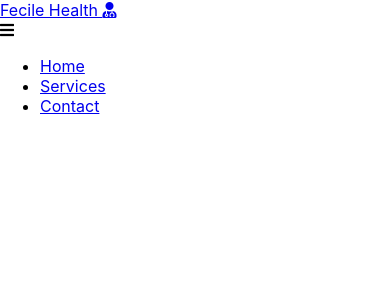
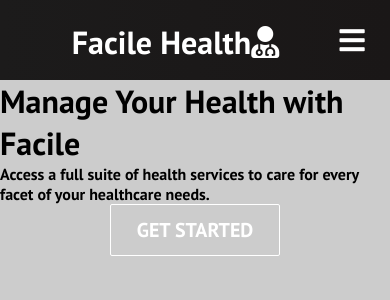
Before and after one commit to heeyane/facile-health, a React (Create React App) app in the folder facile-health-app/: page / in a window 390 px wide. Shown: the top 300 px of the page. Built offline with nearby package versions, Linux system fonts and the light colour scheme.

Commit message:
added buttons, landing page

```diff
--- a/facile-health-app/public/index.html
+++ b/facile-health-app/public/index.html
@@ -15,15 +15,10 @@
       user's mobile device or desktop. See https://developers.google.com/web/fundamentals/web-app-manifest/
     -->
     <link rel="manifest" href="%PUBLIC_URL%/manifest.json" />
-    <!--
-      Notice the use of %PUBLIC_URL% in the tags above.
-      It will be replaced with the URL of the `public` folder during the build.
-      Only files inside the `public` folder can be referenced from the HTML.
-
-      Unlike "/favicon.ico" or "favicon.ico", "%PUBLIC_URL%/favicon.ico" will
-      work correctly both with client-side routing and a non-root public URL.
-      Learn how to configure a non-root public URL by running `npm run build`.
-    -->
+    <link
+            href="https://fonts.googleapis.com/css2?family=PT+Sans:wght@700&display=swap"
+            rel="stylesheet"
+    />
     <link rel="stylesheet" href="https://use.fontawesome.com/releases/v5.15.2/css/all.css" integrity="sha384-vSIIfh2YWi9wW0r9iZe7RJPrKwp6bG+s9QZMoITbCckVJqGCCRhc+ccxNcdpHuYu" crossorigin="anonymous">
 
     <title>React App</title>
--- a/facile-health-app/src/App.css
+++ b/facile-health-app/src/App.css
@@ -1,38 +1,44 @@
-.App {
-  text-align: center;
+* {
+  box-sizing: border-box;
+  margin: 0;
+  padding: 0;
+  font-family: 'PT Sans', sans-serif;
 }
 
-.App-logo {
-  height: 40vmin;
-  pointer-events: none;
+.home,
+.services,
+.products,
+.sign-up {
+  display: flex;
+  height: 90vh;
+  align-items: center;
+  justify-content: center;
+  font-size: 3rem;
 }
 
-@media (prefers-reduced-motion: no-preference) {
-  .App-logo {
-    animation: App-logo-spin infinite 20s linear;
-  }
+.services {
+  /*background-image: url('/images/img-2.jpg');*/
+  background-position: center;
+  background-size: cover;
+  background-repeat: no-repeat;
+  color: #fff;
+  font-size: 100px;
 }
 
-.App-header {
-  background-color: #282c34;
-  min-height: 100vh;
-  display: flex;
-  flex-direction: column;
-  align-items: center;
-  justify-content: center;
-  font-size: calc(10px + 2vmin);
-  color: white;
+.products {
+  /*background-image: url('/images/img-1.jpg');*/
+  background-position: center;
+  background-size: fill;
+  background-repeat: no-repeat;
+  color: #fff;
+  font-size: 100px;
 }
 
-.App-link {
-  color: #61dafb;
+.sign-up {
+  /*background-image: url('/images/img-8.jpg');*/
+  background-position: center;
+  background-size: cover;
+  background-repeat: no-repeat;
+  color: #fff;
+  font-size: 100px;
 }
-
-@keyframes App-logo-spin {
-  from {
-    transform: rotate(0deg);
-  }
-  to {
-    transform: rotate(360deg);
-  }
-}
--- a/facile-health-app/src/App.js
+++ b/facile-health-app/src/App.js
@@ -2,6 +2,7 @@
 import './App.css';
 import Navbar from "./Components/Navbar";
 import {BrowserRouter as Router, Switch, Route} from "react-router-dom";
+import Home from './Components/Home'
 
 function App() {
   return (
@@ -9,7 +10,7 @@
     <Router>
       <Navbar />
       <Switch>
-        <Route path='/' exact />
+        <Route path='/' exact component={Home} />
       </Switch>
     </Router>
     </>
--- /dev/null
+++ b/facile-health-app/src/Components/Button.css
@@ -0,0 +1,41 @@
+:root{
+    --primary: #fff;
+}
+
+.btn{
+    padding: 8px 20px;
+    border-radius: 2px;
+    outline: none;
+    border: none;
+    cursor: pointer;
+}
+
+.btn--primary{
+    background-color: var(--primary);
+    color: #242424;
+    border: 1px solid var(--primary);
+}
+
+.btn--outline{
+    background-color: transparent;
+    color: #fff;
+    padding: 8px 20px;
+    border: 1px solid var(--primary);
+    transition: all 0.3s ease-out;
+}
+
+.btn--medium{
+    padding: 8px 20px;
+    font-size: 20px;
+}
+
+.btn--large{
+    padding: 12px 26px;
+    font-size: 20px;
+}
+
+.btn--medium:hover, .btn--large:hover{
+    background: #fff;
+    color: #242424;
+    transition: all 0.3s ease-out;
+}
--- /dev/null
+++ b/facile-health-app/src/Components/Button.js
@@ -0,0 +1,33 @@
+import React from 'react';
+import './Button.css';
+import { Link } from 'react-router-dom';
+
+const STYLES = ['btn--primary', 'btn--outline', 'btn--test'];
+
+const SIZES = ['btn--medium', 'btn--large'];
+
+export const Button = ({
+                           children,
+                           type,
+                           onClick,
+                           buttonStyle,
+                           buttonSize
+                       }) => {
+    const checkButtonStyle = STYLES.includes(buttonStyle)
+        ? buttonStyle
+        : STYLES[0];
+
+    const checkButtonSize = SIZES.includes(buttonSize) ? buttonSize : SIZES[0];
+
+    return (
+        <Link to='/sign-up' className='btn-mobile'>
+            <button
+                className={`btn ${checkButtonStyle} ${checkButtonSize}`}
+                onClick={onClick}
+                type={type}
+            >
+                {children}
+            </button>
+        </Link>
+    );
+};
--- /dev/null
+++ b/facile-health-app/src/Components/Home.js
@@ -0,0 +1,13 @@
+import React from 'react';
+import '../App.css';
+import Landing from "./Landing";
+
+function Home () {
+    return (
+        <>
+            <Landing />
+        </>
+    );
+}
+
+export default Home;
--- /dev/null
+++ b/facile-health-app/src/Components/Landing.css
@@ -0,0 +1,10 @@
+.landing-container{
+    /*background: url("public/images/telemed.jpg") center center/cover no-repeat;*/
+    height: 100vh;
+    width: 100%;
+    display: flex;
+    flex-direction: column;
+    align-items: center;
+    box-shadow: inset 0 0 0 1000px rgba(0,0,0,0.2);
+    object-fit: contain;
+}
--- /dev/null
+++ b/facile-health-app/src/Components/Landing.js
@@ -0,0 +1,19 @@
+import React from 'react';
+import {Button} from "./Button";
+import './Landing.css';
+import '../App.css'
+
+export default function Landing() {
+    return (
+        <div className='landing-container'>
+            <h1>Manage Your Health with Facile</h1>
+            <p>Access a full suite of health services to care for every facet of your healthcare needs.</p>
+            <div className="landing-btn">
+                <Button className='btns' buttonStyle='btn--outline'
+                        buttonSize='btn--large'>GET STARTED
+                </Button>
+            </div>
+
+        </div>
+    )
+}
--- a/facile-health-app/src/Components/Navbar.css
+++ b/facile-health-app/src/Components/Navbar.css
@@ -0,0 +1,158 @@
+.navbar {
+    background: linear-gradient(90deg, rgb(28, 27, 27) 0%, rgb(26, 23, 23) 100%);
+    height: 80px;
+    display: flex;
+    justify-content: center;
+    align-items: center;
+    font-size: 1.2rem;
+    position: sticky;
+    top: 0;
+    z-index: 999;
+}
+
+.navbar-container {
+    display: flex;
+    justify-content: center;
+    align-items: center;
+    height: 80px;
+    max-width: 1500px;
+}
+
+.navbar-logo {
+    color: #fff;
+    justify-self: start;
+    margin-left: 20px;
+    cursor: pointer;
+    text-decoration: none;
+    font-size: 2rem;
+    display: flex;
+    align-items: center;
+}
+
+.fa-typo3 {
+    margin-left: 0.5rem;
+    font-size: 1.8rem;
+}
+
+.nav-menu {
+    display: grid;
+    grid-template-columns: repeat(4, auto);
+    grid-gap: 10px;
+    list-style: none;
+    text-align: center;
+    width: 60vw;
+    justify-content: end;
+    margin-right: 2rem;
+}
+
+.nav-item {
+    height: 80px;
+}
+
+.nav-links {
+    color: #fff;
+    display: flex;
+    align-items: center;
+    text-decoration: none;
+    padding: 0.5rem 1rem;
+    height: 100%;
+}
+
+.nav-links:hover {
+    border-bottom: 4px solid #fff;
+    transition: all 0.2s ease-out;
+}
+
+.fa-bars {
+    color: #fff;
+}
+
+.nav-links-mobile {
+    display: none;
+}
+
+.menu-icon {
+    display: none;
+}
+
+@media screen and (max-width: 960px) {
+    .NavbarItems {
+        position: relative;
+    }
+
+    .nav-menu {
+        display: flex;
+        flex-direction: column;
+        width: 100%;
+        height: 90vh;
+        position: absolute;
+        top: 80px;
+        left: -100%;
+        opacity: 1;
+        transition: all 0.5s ease;
+    }
+
+    .nav-menu.active {
+        background: #242222;
+        left: 0;
+        opacity: 1;
+        transition: all 0.5s ease;
+        z-index: 1;
+    }
+
+    .nav-links {
+        text-align: center;
+        padding: 2rem;
+        width: 100%;
+        display: table;
+    }
+
+    .nav-links:hover {
+        background-color: #fff;
+        color: #242424;
+        border-radius: 0;
+    }
+
+    .navbar-logo {
+        position: absolute;
+        top: 0;
+        left: 0;
+        transform: translate(25%, 50%);
+    }
+
+    .menu-icon {
+        display: block;
+        position: absolute;
+        top: 0;
+        right: 0;
+        transform: translate(-100%, 60%);
+        font-size: 1.8rem;
+        cursor: pointer;
+    }
+
+    .fa-times {
+        color: #fff;
+        font-size: 2rem;
+    }
+
+    .nav-links-mobile {
+        display: block;
+        text-align: center;
+        margin: 2rem auto;
+        border-radius: 4px;
+        width: 80%;
+        text-decoration: none;
+        font-size: 1.5rem;
+        background-color: transparent;
+        color: #fff;
+        padding: 14px 20px;
+        border: 1px solid #fff;
+        transition: all 0.3s ease-out;
+    }
+
+    .nav-links-mobile:hover {
+        background: #fff;
+        color: #242424;
+        transition: 250ms;
+    }
+}
--- a/facile-health-app/src/Components/Navbar.js
+++ b/facile-health-app/src/Components/Navbar.js
@@ -1,23 +1,45 @@
-import React, {useState} from 'react';
-import {Link} from 'react-router-dom';
+import React, {useState, useEffect} from 'react';
+import { Link } from 'react-router-dom';
+import './Navbar.css';
+import { Button } from "./Button";
 
 function Navbar() {
     const [click, setClick] = useState(false)
+    const [button, setButton] = useState(true)
 
     const handleClick = () => setClick(!click);
     const closeMobileMenu = () => setClick(false)
 
+    // to make it that when window is minimized, shows dropdown logo
+    const showButton = () => {
+        if (window.innerWidth <= 960) {
+            setButton(false)
+        } else {
+            setButton(true)
+        }
+    };
+
+    useEffect(() => {
+        showButton();
+    }, []);
+
+    window.addEventListener('resize', showButton)
+
     return (
         <>
-           <nav className="navbar">
+           <nav className='navbar'>
                <div className="navbar-container">
-                    <Link to="/" className="navbar-logo">
-                        Fecile Health <i className="fas fa-user-md"></i>
+
+                   {/*allowing clicking logo to close menu*/}
+                    <Link to="/" className="navbar-logo" onClick={closeMobileMenu}>
+                        Facile Health
+                        {/*doctor looking logo*/}
+                        <i className="fas fa-user-md"/>
                     </Link>
                    <div className="menu-icon" onClick={handleClick}>
                        <i className={click ? 'fas fa-times' : 'fas fa-bars'} />
                    </div>
-                   <ul className={click ? 'mav-menu active' : 'nav-menu'}>
+                   <ul className={click ? 'nav-menu active' : 'nav-menu'}>
                        <li className='nav-item'>
                            <Link to='/' className='nav-links' onClick={closeMobileMenu}>
                                Home
@@ -33,7 +55,13 @@
                                Contact
                            </Link>
                        </li>
+                       <li>
+                           <Link to='/my-account' className='nav-links-mobile' onClick={closeMobileMenu}>
+                               My Account
+                           </Link>
+                       </li>
                    </ul>
+                   {button && <Button buttonStyle='btn--outline'>My Account</Button>}
                </div>
            </nav>
         </>
```
Also changed, not shown: facile-health-app/public/images/telemed.jpg (added), facile-health-app/public/images/telemedicine.jpeg (added).
